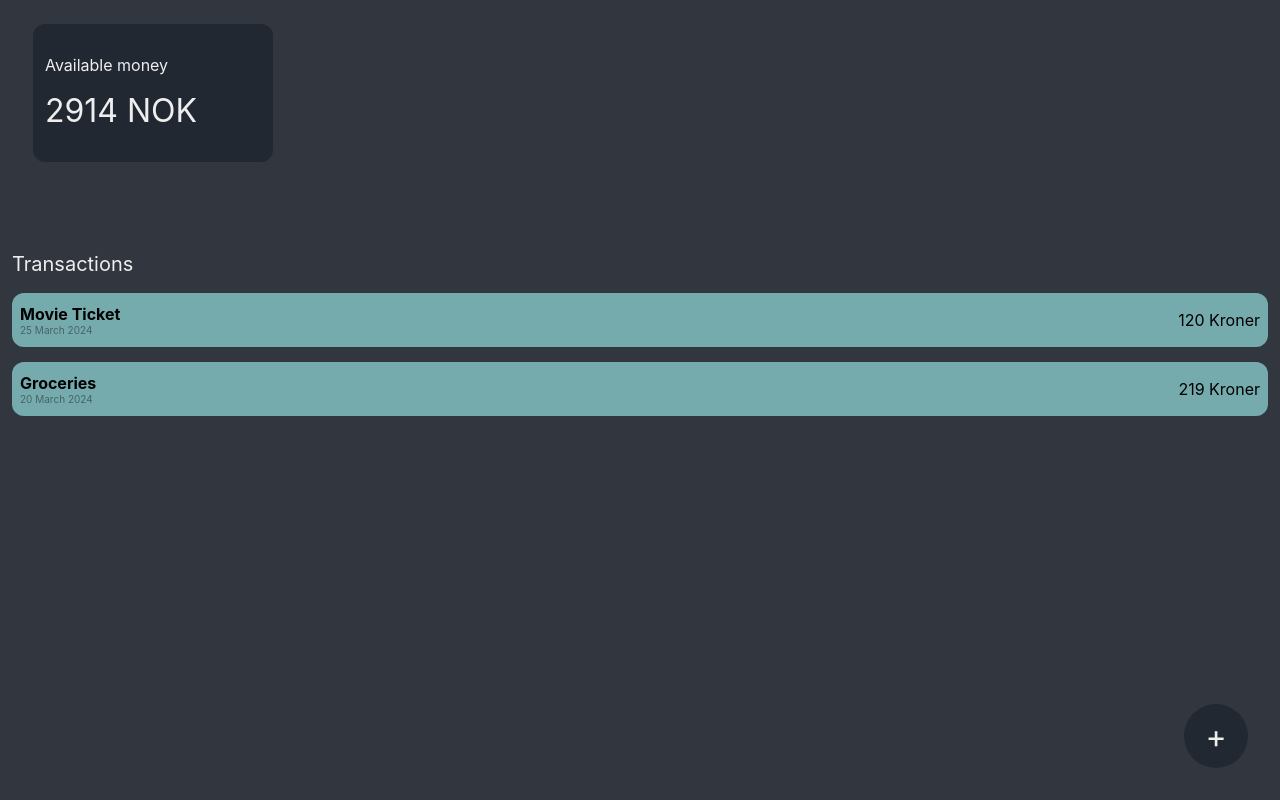
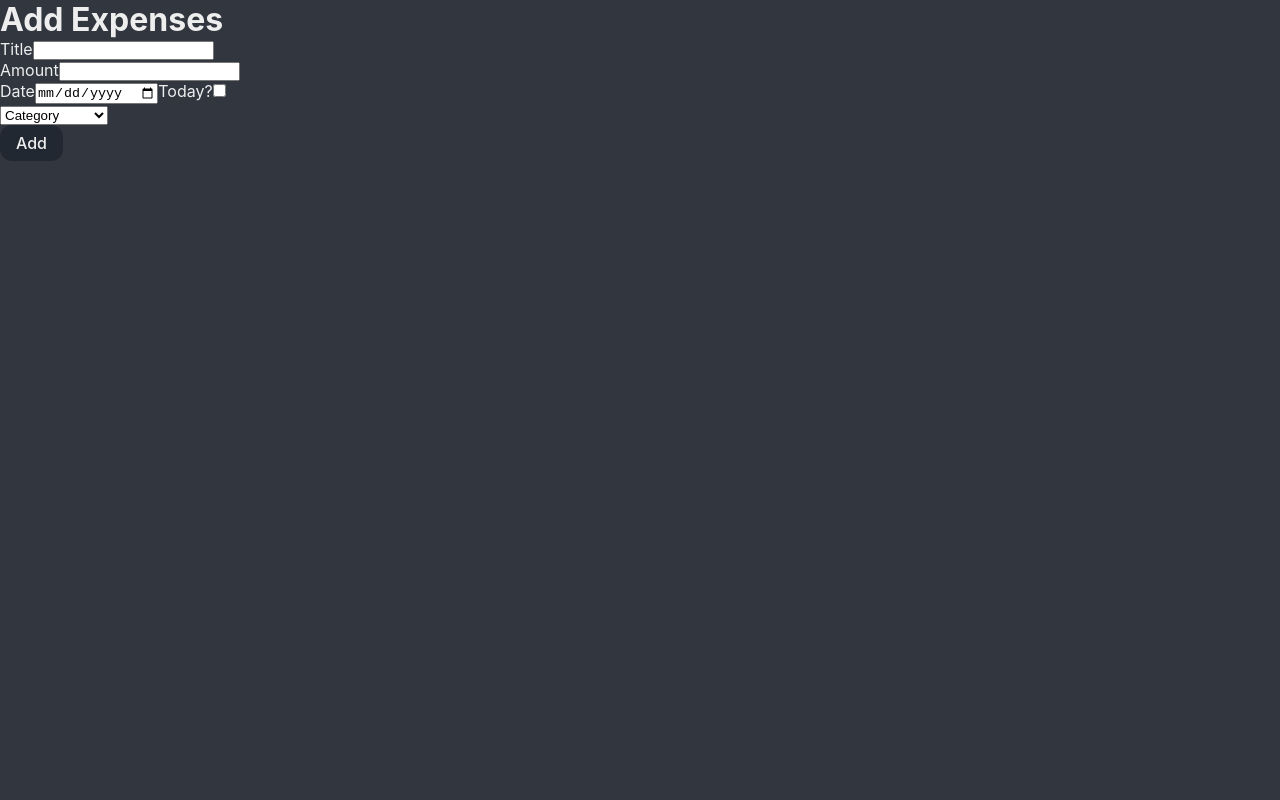
Before and after one commit to erik-johnsen/Expense-Tracker, a React (Vite) app in the folder ETA/: page / in a window 1280 px wide. Built offline with nearby package versions, Linux system fonts and the light colour scheme.

Commit message:
added form elements, designed button

```diff
--- a/ETA/src/App.css
+++ b/ETA/src/App.css
@@ -8,6 +8,10 @@
 	background-color: var(--color-background);
 	color: var(--color-font);
 	font-family: var(--font-primary);
+}
+
+.dashboard {
+	display: none;
 }
 
 .current-money-container {
--- a/ETA/src/App.jsx
+++ b/ETA/src/App.jsx
@@ -2,12 +2,14 @@ import './App.css'
 import './variables.css'
 import './reset.css'
 import PlusButton from './Components/PlusButton/PlusButton'
+import AddExpensePage from './Components/AddExpensePage/AddExpensePage'
 
 function App() {
 
   return (
     <>
     <div className='window-container'>
+      <div className='dashboard'>
         <section className='current-money-container'>
           <div className='current-money_div'>
             <div className='current-money_title'>Available money</div>
@@ -37,11 +39,15 @@ function App() {
               <div className='transaction-item_amount'>219 Kroner</div>
             </div>
           </div>
+
         </section>
 
         <PlusButton />
+
       </div>
 
+      <AddExpensePage />
+    </div>
     </>
   )
 }
--- /dev/null
+++ b/ETA/src/Components/AddExpenseButton/AddExpenseButton.css
@@ -0,0 +1,13 @@
+
+.form-add_button {
+	display: flex;
+	justify-content: center;
+	align-items: center;
+	padding: 0.5rem 1rem;
+	border-radius: var(--border-radius);
+	background-color: var(--color-secondary);
+	color: var(--color-font);
+	font-family: var(--font-primary);
+	font-weight: var(--font-weight-medium);
+	font-size: var(--font-size-medium);
+}
--- /dev/null
+++ b/ETA/src/Components/AddExpenseButton/AddExpenseButton.jsx
@@ -0,0 +1,11 @@
+import './AddExpenseButton.css'
+
+export default function AddExpenseButton({addingExpenseProp}) {
+
+
+	return(
+		<>
+		<button className="form-add_button" onClick={addingExpenseProp}>Add</button>
+		</>
+	)
+}
--- /dev/null
+++ b/ETA/src/Components/AddExpensePage/AddExpensePage.css
@@ -0,0 +1,4 @@
+
+.add-expense-form {
+
+}
--- /dev/null
+++ b/ETA/src/Components/AddExpensePage/AddExpensePage.jsx
@@ -0,0 +1,46 @@
+import AddExpenseButton from "../AddExpenseButton/AddExpenseButton";
+
+export default function AddExpensePage(){
+
+	const addingExpense= ()=> {
+
+	}
+
+	return(
+		<>
+		<h1>Add Expenses</h1>
+
+		<form className="add-expense-form">
+
+			<div className="form-input">
+				<label htmlFor="title">Title</label>
+				<input type="text" name="title" className="form-input_title"/>
+			</div>
+			<div className="form-input">
+				<label htmlFor="amount">Amount</label>
+				<input type="number" name="amount" className="form-input_amount"/>
+			</div>
+			<div className="form-input">
+				<label htmlFor="date">Date</label>
+				<input type="date" name="date" className="form-input_date"/>
+
+				<label htmlFor="date-today">Today?</label>
+				<input type="checkbox" name="date-today" className="form-input_date-today"/>
+
+			</div>
+
+			<select className="form-input">
+
+				<option selected disabled>Category</option>
+				<option value="housing">Housing</option>
+				<option value="grocery">Grocery</option>
+				<option value="transportation">Transportation</option>
+				<option value="clothes">Clothes</option>
+				<option value="other">Other</option>
+			</select>
+
+			<AddExpenseButton addingExpenseProp={addingExpense}/>
+		</form>
+		</>
+	)
+}
--- a/ETA/src/Components/PlusButton/PlusButton.jsx
+++ b/ETA/src/Components/PlusButton/PlusButton.jsx
@@ -5,6 +5,7 @@ export default function PlusButton() {
 	return (
 		<>
 		<button className="plus-button">+</button>
+
 		</>
 	)
 }
```
Lines whose indentation alone changed are shown as unchanged.
